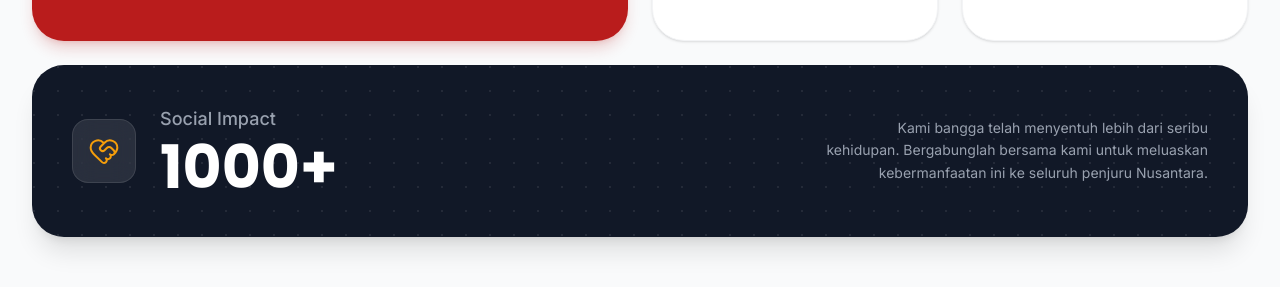
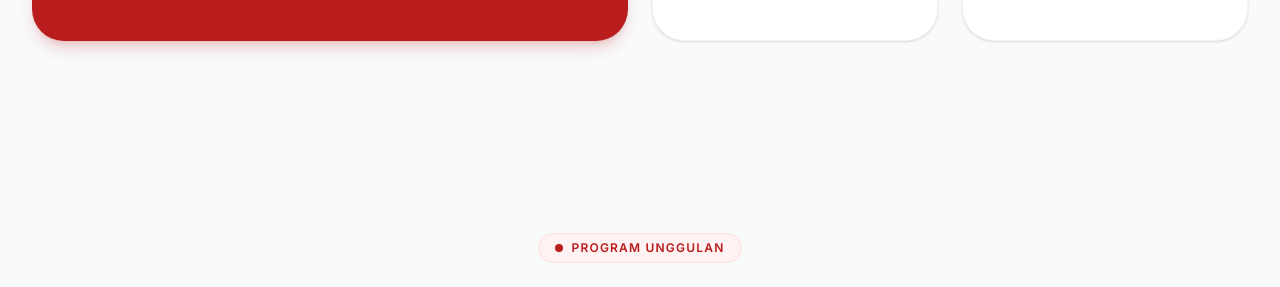
Before and after one commit to Arbain26/Lisan, a React (Vite) app: page / in a window 1280 px wide. Shown: the part 2237-2524 px from the top of the page. Built offline with nearby package versions, Linux system fonts and the light colour scheme; no server answers.

Commit message:
refactor: hapus card Social Impact dari StatsSection

```diff
--- a/src/components/sections/StatsSection.jsx
+++ b/src/components/sections/StatsSection.jsx
@@ -1,7 +1,7 @@
 import { useRef, useEffect, useState } from "react";
 import { useInView, motion } from "framer-motion";
 import { stats } from "../../constants";
-import { Users, CalendarCheck, MapPin, HeartHandshake } from "lucide-react";
+import { Users, CalendarCheck, MapPin } from "lucide-react";
 
 const useCounter = (target, isInView, duration = 2000) => {
   const [count, setCount] = useState(0);
@@ -22,8 +22,7 @@ const useCounter = (target, isInView, duration = 2000) => {
 const icons = [
   <Users size={32} strokeWidth={1.5} />,
   <CalendarCheck size={32} strokeWidth={1.5} />,
-  <MapPin size={32} strokeWidth={1.5} />,
-  <HeartHandshake size={32} strokeWidth={1.5} />
+  <MapPin size={32} strokeWidth={1.5} />
 ];
 
 const StatsSection = () => {
@@ -110,30 +109,6 @@ const StatsSection = () => {
             </div>
           </motion.div>
 
-          {/* Card 4 - Dark */}
-          <motion.div
-            initial={{ opacity: 0, y: 20 }} animate={isInView ? { opacity: 1, y: 0 } : {}} transition={{ duration: 0.6, delay: 0.4 }}
-            className="lg:col-span-4 bg-dark rounded-[2rem] p-8 sm:p-10 text-white relative overflow-hidden group shadow-xl flex flex-col sm:flex-row items-start sm:items-center justify-between gap-8"
-          >
-            <div className="absolute inset-0 opacity-10" style={{ backgroundImage: "radial-gradient(circle at 2px 2px, rgba(255,255,255,0.8) 1px, transparent 0)", backgroundSize: "24px 24px" }} />
-            <div className="relative z-10 flex items-center gap-6">
-              <div className="w-16 h-16 bg-white/10 rounded-2xl flex items-center justify-center backdrop-blur-md border border-white/10 text-secondary">
-                {icons[3]}
-              </div>
-              <div>
-                <p className="font-inter text-gray-400 text-lg font-medium mb-1">{stats[3].label}</p>
-                <h3 className="font-poppins font-bold text-5xl sm:text-6xl text-white">
-                  {useCounter(stats[3].value, isInView)}{stats[3].suffix}
-                </h3>
-              </div>
-            </div>
-            <div className="relative z-10 hidden lg:block text-right max-w-sm">
-              <p className="font-inter text-gray-400 text-sm leading-relaxed">
-                Kami bangga telah menyentuh lebih dari seribu kehidupan. Bergabunglah bersama kami untuk meluaskan kebermanfaatan ini ke seluruh penjuru Nusantara.
-              </p>
-            </div>
-          </motion.div>
-
         </div>
       </div>
     </section>
```
